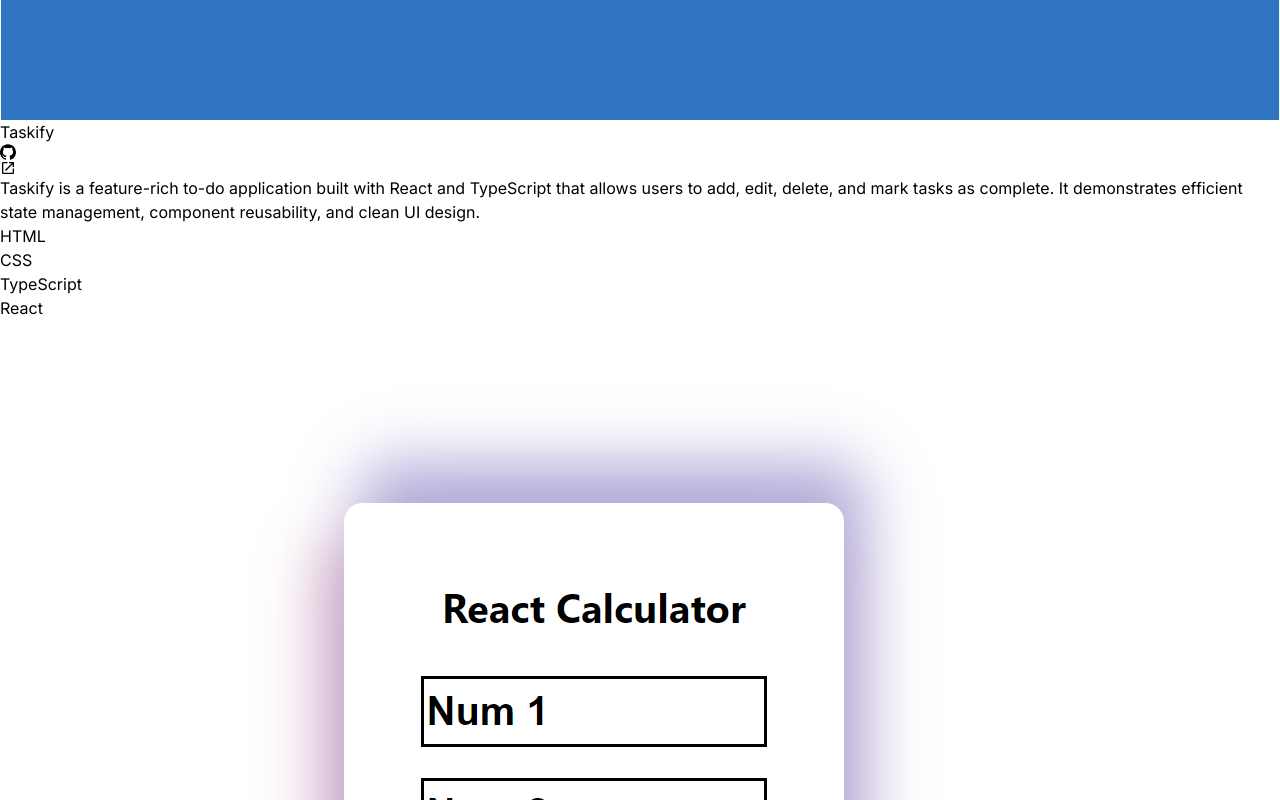
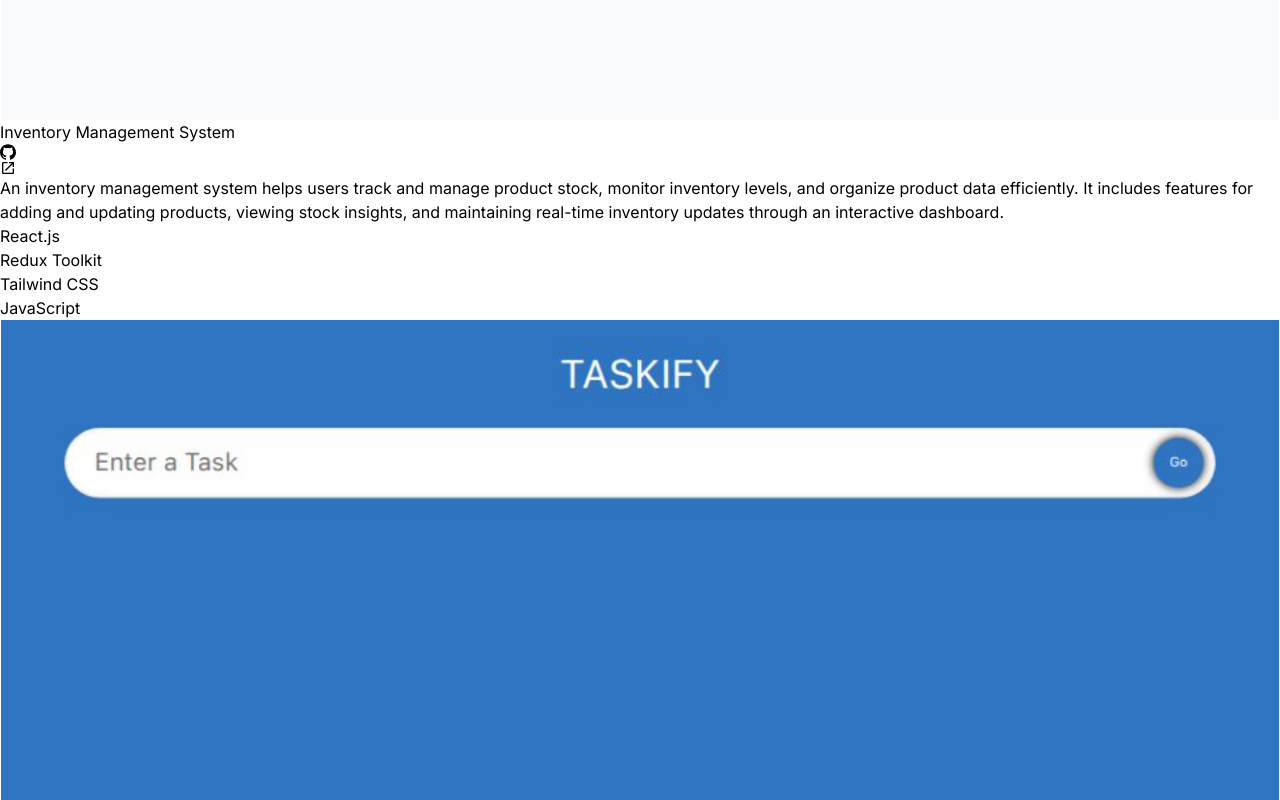
Before and after one commit to pravin8007/Portfolio, a React (Vite) app: page / in a window 1280 px wide. Shown: the part 6240-7040 px from the top of the page. Built offline with nearby package versions, Linux system fonts and the light colour scheme; no server answers.

Commit message:
New Project Add

```diff
--- a/src/components/Navbar.jsx
+++ b/src/components/Navbar.jsx
@@ -46,7 +46,7 @@ const Navbar = () => {
                 <a href="#projects" className="text-2xl text-slate-200 hover:text-white " title="Projects">
                     <IoApps />
                 </a>
-                <a href="#contact" className="text-2xl text-slate-200 hover:text-white" title="Contact">
+                <a href="contact" className="text-2xl text-slate-200 hover:text-white" title="Contact">
                     <IoMail />
                 </a>
             </motion.div>
--- a/src/constants/index.js
+++ b/src/constants/index.js
@@ -7,6 +7,7 @@ import GoogleSheet from "../assets/projects/GoogleSheet.png";
 import Financial from "../assets/projects/PageTitle.png";
 import CryptoTracker from "../assets/projects/CryptoTracker.png";
 import Taskify from "../assets/projects/Taskify.png";
+import InventoryManagement from "../assets/projects/Inventory.png";
 
 export const HERO_CONTENT = `I’m a passionate Frontend Developer with strong skills in React.js. I focus on creating smooth, responsive, and attractive user experiences. With experience in HTML, CSS, JavaScript, Bootstrap, Tailwind CSS, React.js, and Redux, I enjoy turning ideas into interactive web applications that are easy for users to engage with.
 
@@ -68,6 +69,15 @@ export const PROJECTS = [
     description:
       "A financial tracker app helps users manage their expenses, track spending, and set budgets. It often includes features for categorizing transactions, generating reports, and setting financial goals.",
     technologies: ["HTML", "CSS", "Javascript", "React", "Firebase"],
+  },
+  {
+    title: "Inventory Management System",
+    image: InventoryManagement,
+    code: "https://github.com/pravin8007/Inventory-Management-System",
+    live: "https://inventory-management-system-beta-liard.vercel.app/",
+    description:
+      "An inventory management system helps users track and manage product stock, monitor inventory levels, and organize product data efficiently. It includes features for adding and updating products, viewing stock insights, and maintaining real-time inventory updates through an interactive dashboard.",
+    technologies: ["React.js", "Redux Toolkit", "Tailwind CSS", "JavaScript"],
   },
   {
     title: "Taskify",
```
Also changed, not shown: src/assets/projects/Inventory.png (added).
